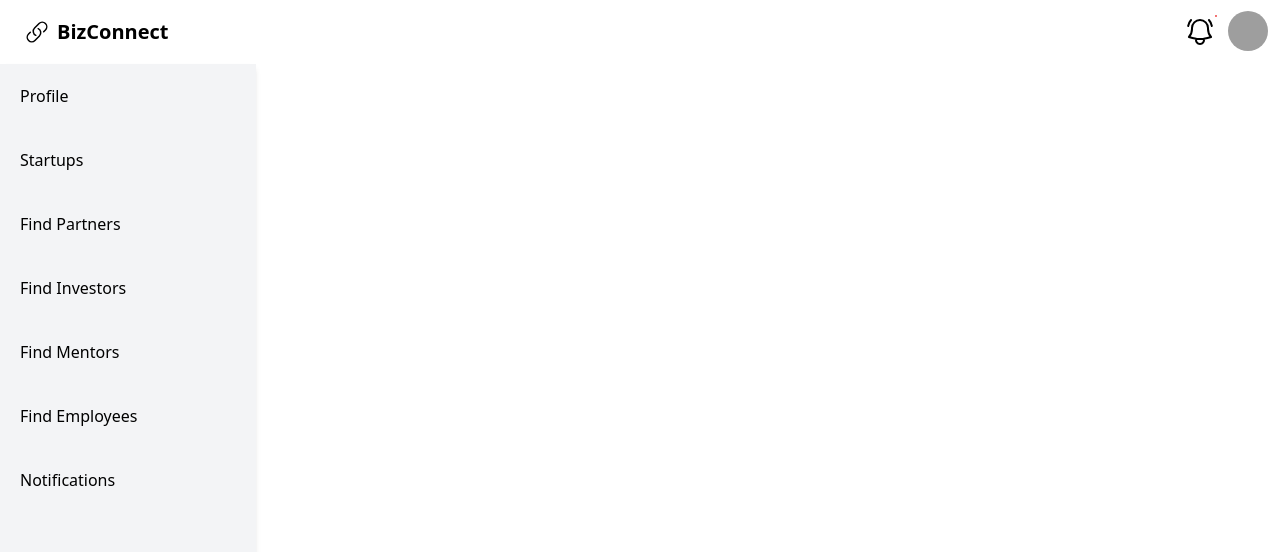
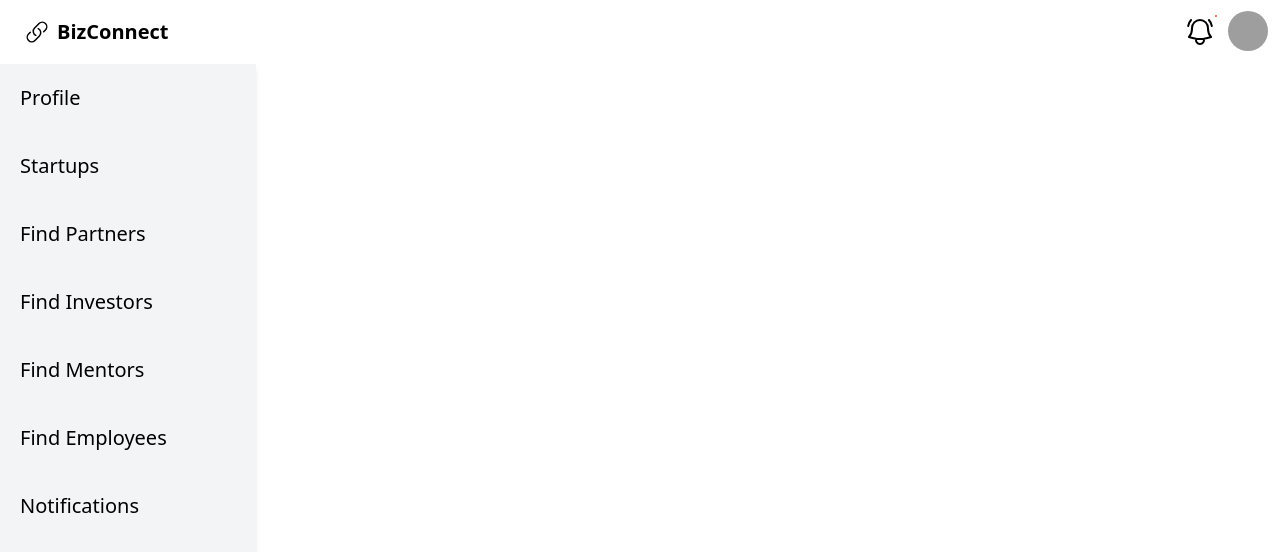
Before and after one commit to Tanvir-Chowdhury/BizConnect, a React (Vite) app: page /entrepreneur in a window 1280 px wide. Shown: the top 552 px of the page. Built offline with nearby package versions, Linux system fonts and the light colour scheme; grey boxes are pictures that could not be loaded.

Commit message:
ul w-full

```diff
--- a/src/components/Sidebar.jsx
+++ b/src/components/Sidebar.jsx
@@ -15,10 +15,10 @@ const Sidebar = ({ portal }) => {
   return (
     <div className="">
       <div className="fixed left-0 top-16 w-64 h-screen bg-gray-100 shadow-md hidden md:flex">
-      <ul className="list-none m-0 p-0">
+      <ul className="list-none m-0 p-0 w-full">
         {
           links.map((item,index)=>(
-            <li key={index} className='p-1 md:p-3 lg:p-5'>
+            <li key={index} className='p-1 md:p-3 lg:p-5 hover:bg-gray-400 w-full text-xl'>
               <a className='text-black' href={item.link}>{item.label}</a>
             </li>
           ))
```
